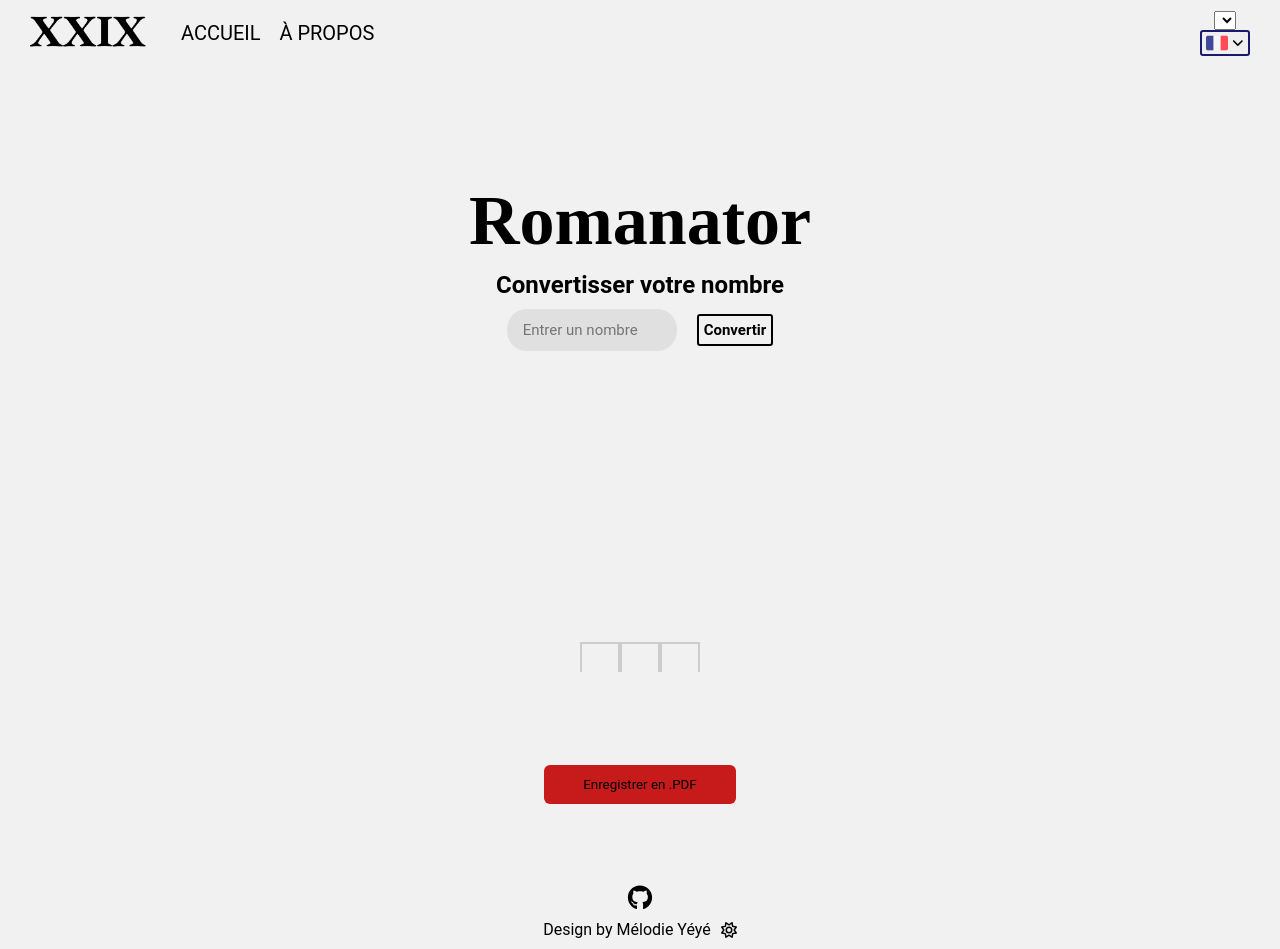
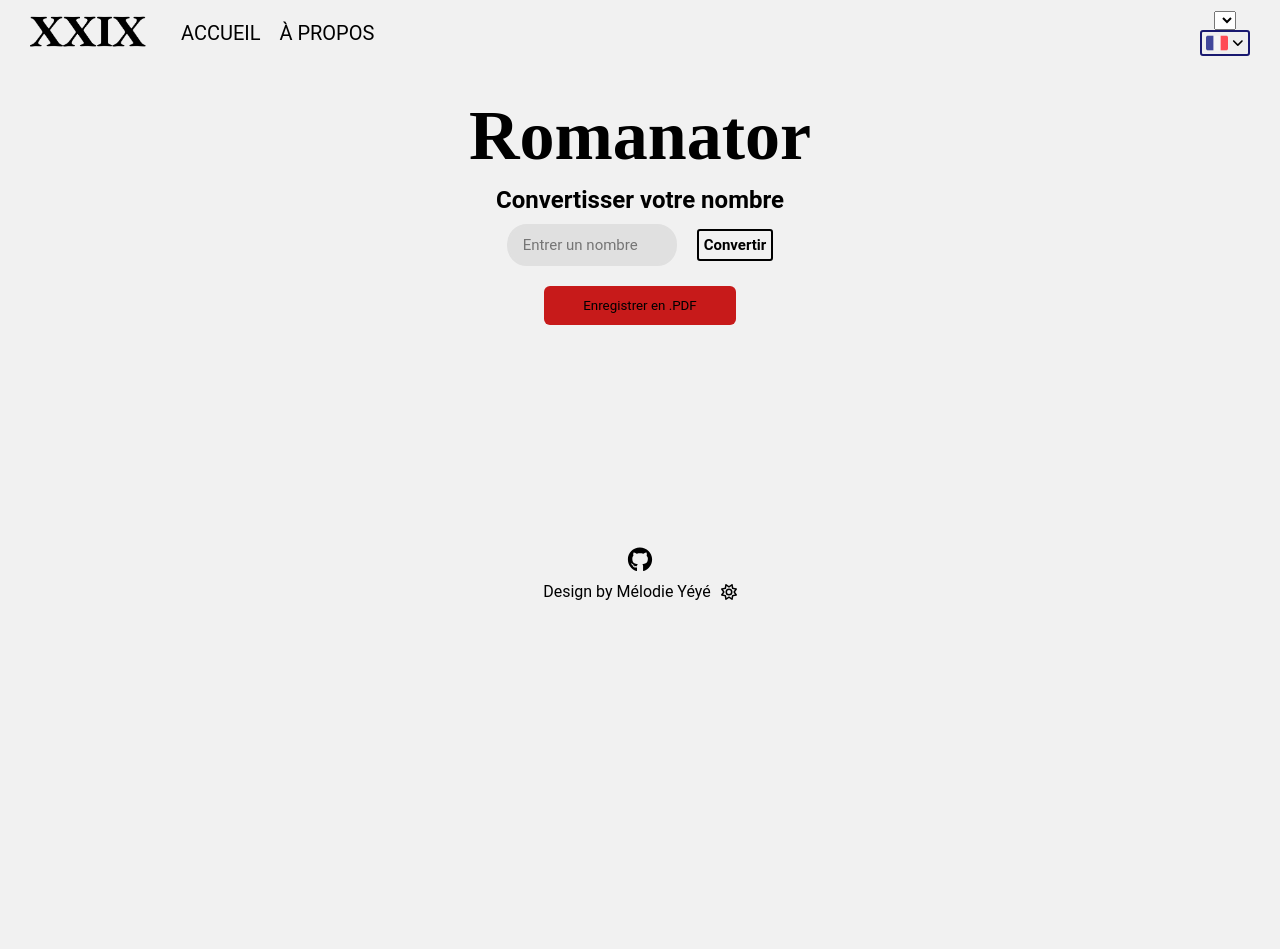
Before and after one commit to yeyemelodie01/romanconverter, a React (Create React App) app: page / in a window 1280 px wide. After the commit the page ends 800 px from the top, so only its background shows below. Built offline with nearby package versions, Linux system fonts and the light colour scheme.

Commit message:
add modifications

```diff
--- a/src/components/converter/index.jsx
+++ b/src/components/converter/index.jsx
@@ -123,8 +123,23 @@ function RomanConverter(){
         'convertedNumber': convertNumber(parseInt(number)),
       });
     }
+    let divParent = document.getElementById('divParent');
+    for ( let i=0; i < result.length; i++) {
+      const divContentFlex = document.createElement('div');
+      const divNormal = document.createElement('div');
+      const divRoman = document.createElement('div');
 
-    for ( let i=0; i < result.length; i++) {
+      divContentFlex.setAttribute('class', 'contentFlex');
+      divNormal.setAttribute('class', 'normalNumber');
+      divRoman.setAttribute('class', 'romanNumber');
+
+      divNormal.setAttribute('id', 'numInit_'+ i);
+      divRoman.setAttribute('id', 'numResult_'+ i);
+
+      divParent.appendChild(divContentFlex);
+      divContentFlex.appendChild(divNormal);
+      divContentFlex.appendChild(divRoman);
+
       document.getElementById('numInit_'+i).innerHTML = result[i].number;
       document.getElementById('numResult_'+i).innerHTML = result[i].convertedNumber;
     }
--- a/src/pages/home/index.jsx
+++ b/src/pages/home/index.jsx
@@ -19,28 +19,11 @@ function Home() {
         </div>
         <div className="secondChildGrid">
           <div className="divSecondGrid">
-            <div className="divFlexSecond">
-              <div className="contentFlex">
-                <div id='numInit_0' className='normalNumber'/>
-                <div>
-                  <div className="border"/>
-                  <div id='numResult_0' className='romanNumber'/>
-                </div>
-              </div>
-              <div className="contentFlex">
-                <div id='numInit_1' className='normalNumber'/>
-                <div>
-                  <div className="border"/>
-                  <div id='numResult_1' className='romanNumber'/>
-                </div>
-              </div>
-              <div className="contentFlex">
-                <div id='numInit_2' className='normalNumber'/>
-                <div>
-                  <div className="border"/>
-                  <div id='numResult_2' className='romanNumber'/>
-                </div>
-              </div>
+            <div id="divParent" className="divFlexSecond">
+              {/*<div className="contentFlex">*/}
+              {/*  <div id='numInit_0' className='normalNumber'/>*/}
+              {/*  <div id='numResult_0' className='romanNumber'/>*/}
+              {/*</div>*/}
               {/*<div className="contentFlex">*/}
               {/*  <div className="normalNumber">09</div>*/}
               {/*  <div>*/}
--- a/src/utils/styles/home.css
+++ b/src/utils/styles/home.css
@@ -24,7 +24,9 @@
 }
 
 .divFlexSecond{
+    width: 100%;
     display: flex;
+    justify-content: space-evenly;
 }
 
 .titleHome{
@@ -44,7 +46,6 @@
 
 .contentFlex{
     display: flex;
-    justify-content: space-evenly;
     flex-direction: column;
     align-items: center;
     height: 310px;
@@ -52,13 +53,7 @@
 
 .normalNumber{
     font-size: 50px;
-}
-
-.border{
-    height: 30px;
-    border-left: 2px solid #CCC;
-    border-top: 2px solid #CCC;
-    border-right: 2px solid #CCC;
+    margin-bottom: 20px;
 }
 
 .widthYear{
@@ -66,9 +61,11 @@
 }
 
 .romanNumber{
+    height: 30px;
     font-size: 100px;
     font-family: "EB Garamond", serif;
-    position: relative;
-    bottom: 34px;
     padding: 0 20px;
+    border-left: 2px solid #CCC;
+    border-top: 2px solid #CCC;
+    border-right: 2px solid #CCC;
 }
```
